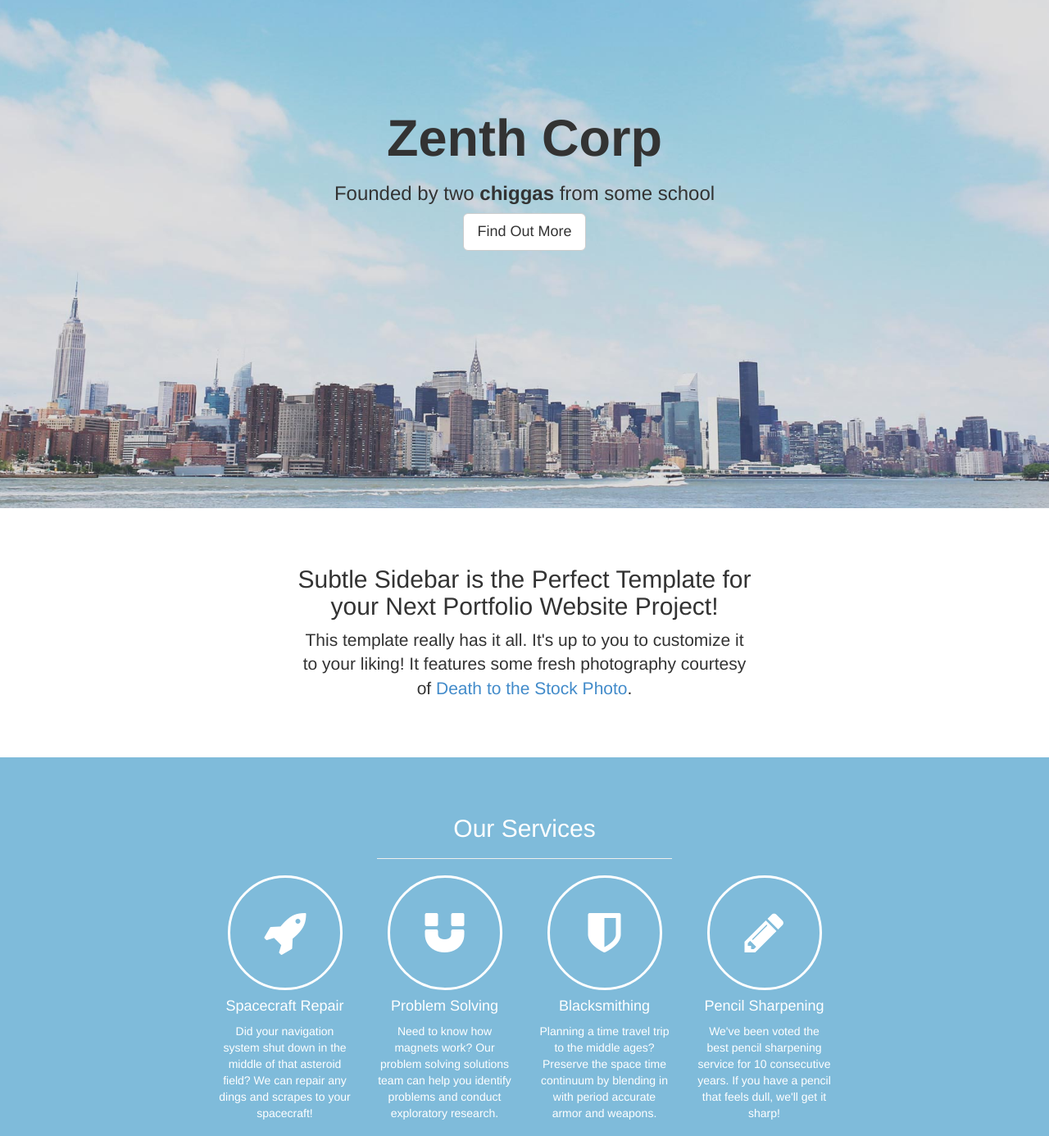
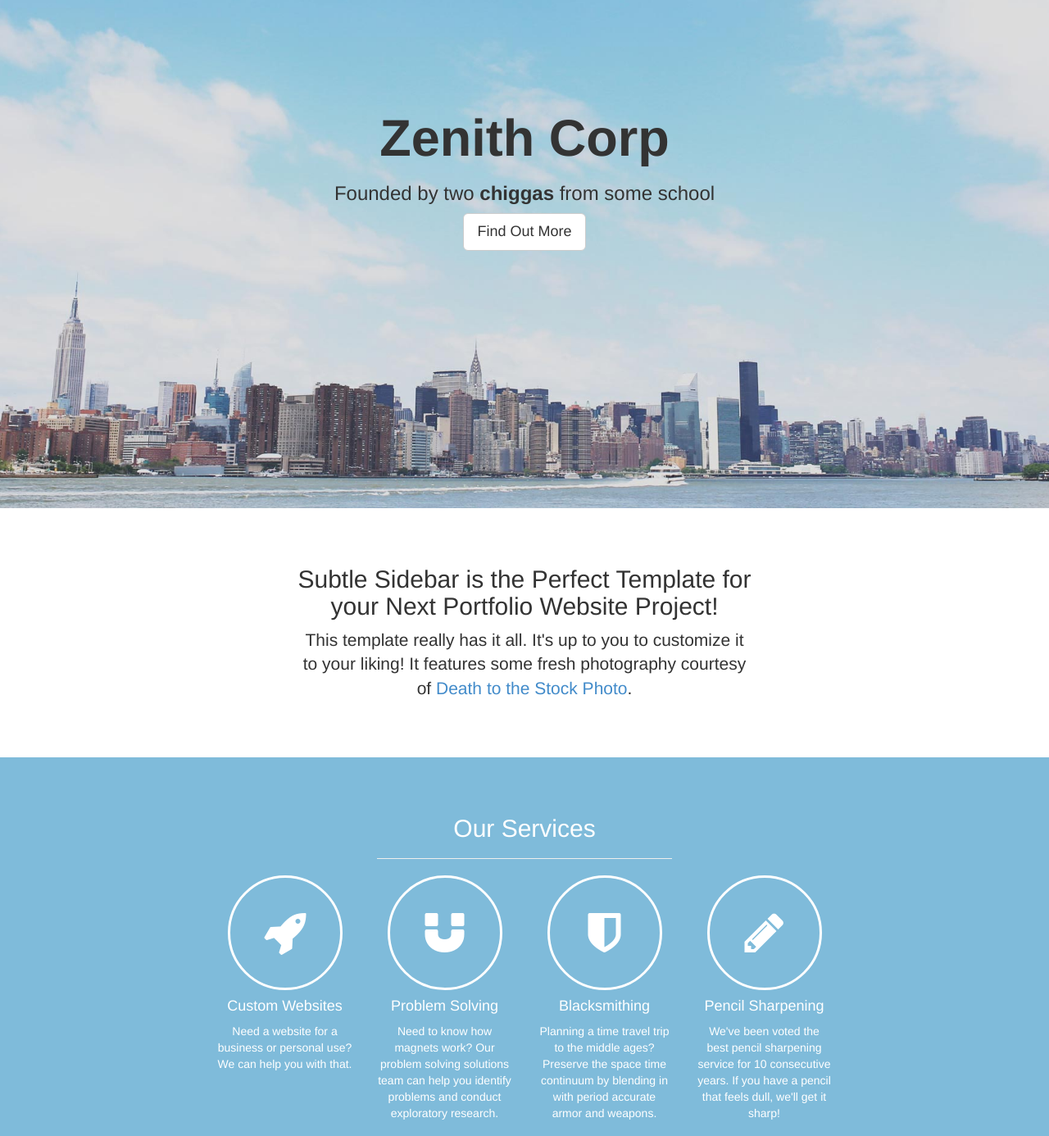
Before and after one commit to Luminsussy/designSite, a plain HTML site: page index.html in a window 1280 px wide. Shown: the part 180-1566 px from the top of the page at 82% size. Drawn offline with Linux system fonts and the light colour scheme.

Commit message:
Update index.html

```diff
--- a/index.html
+++ b/index.html
@@ -36,7 +36,7 @@
     <!-- Full Page Image Header Area -->
     <div id="top" class="header">
       <div class="vert-text">
-        <h1>Zenth Corp</h1>
+        <h1>Zenith Corp</h1>
         <h3>Founded by two <strong>chiggas</strong> from some school</h3>
         <a href="#about" class="btn btn-default btn-lg">Find Out More</a>
       </div>
@@ -69,8 +69,8 @@
           <div class="col-md-2 col-md-offset-2 text-center">
             <div class="service-item">
               <i class="service-icon fa fa-rocket"></i>
-              <h4>Spacecraft Repair</h4>
-              <p>Did your navigation system shut down in the middle of that asteroid field? We can repair any dings and scrapes to your spacecraft!</p>
+              <h4>Custom Websites</h4>
+              <p>Need a website for a business or personal use? We can help you with that.</p>
             </div>
           </div>
           <div class="col-md-2 text-center">
@@ -176,13 +176,12 @@
             <ul class="list-inline">
               <li><i class="fa fa-facebook fa-3x"></i></li>
               <li><i class="fa fa-twitter fa-3x"></i></li>
-              <li><i class="fa fa-dribbble fa-3x"></i></li>
             </ul>
             <div class="top-scroll">
               <a href="#top"><i class="fa fa-circle-arrow-up scroll fa-4x"></i></a>
             </div>
             <hr>
-            <p>Copyright &copy; Company 2013</p>
+            <p>Copyright &copy; Zenith Corporation 2024</p>
           </div>
         </div>
       </div>
```
